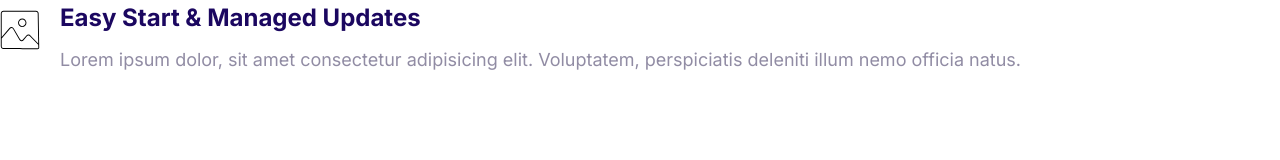
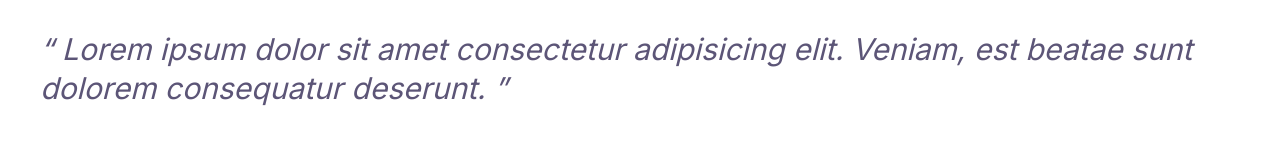
Before and after one commit to josepharnke/arnkemoshify, a plain HTML site: page index.html in a window 1280 px wide. Drawn offline with Linux system fonts and the light colour scheme.

Commit message:
media template

```diff
--- a/css/styles.css
+++ b/css/styles.css
@@ -4,6 +4,7 @@
     --color-accent: #ff3400;
     --color-headings: #1b0760;
     --color-body: #918ca4;
+    --color-body-darker: #5c5577;
     --color-border: #ccc;
     --border-radius: 30px;
 }
@@ -345,3 +346,17 @@ a {
 .media__image {
     margin-top: 1rem;
 }
+
+/* Quotes */
+.quote {
+    font-size: 3rem;
+    font-style: italic;
+    color: var(--color-body-darker);
+    line-height: 1.3;
+}
+.quote__text::before {
+    content: open-quote;
+}
+.quote__text::after {
+    content: close-quote;
+}
--- a/index.html
+++ b/index.html
@@ -15,19 +15,12 @@
     <link rel="stylesheet" href="css/styles.css" />
   </head>
   <body>
-    <div class="media">
-      <div class="media__image">
-        <svg class="icon">
-          <use xlink:href="images/sprite.svg#snap"></use>
-        </svg>
-      </div>
-      <div class="media__body">
-        <h3 class="media__title">Easy Start & Managed Updates</h3>
-        <p>
-          Lorem ipsum dolor, sit amet consectetur adipisicing elit. Voluptatem,
-          perspiciatis deleniti illum nemo officia natus.
-        </p>
-      </div>
-    </div>
+    <blockquote class="quote">
+      <p class="quote__text">
+        Lorem ipsum dolor sit amet consectetur adipisicing elit. Veniam, est
+        beatae sunt dolorem consequatur deserunt.
+      </p>
+      <footer></footer>
+    </blockquote>
   </body>
 </html>
```
